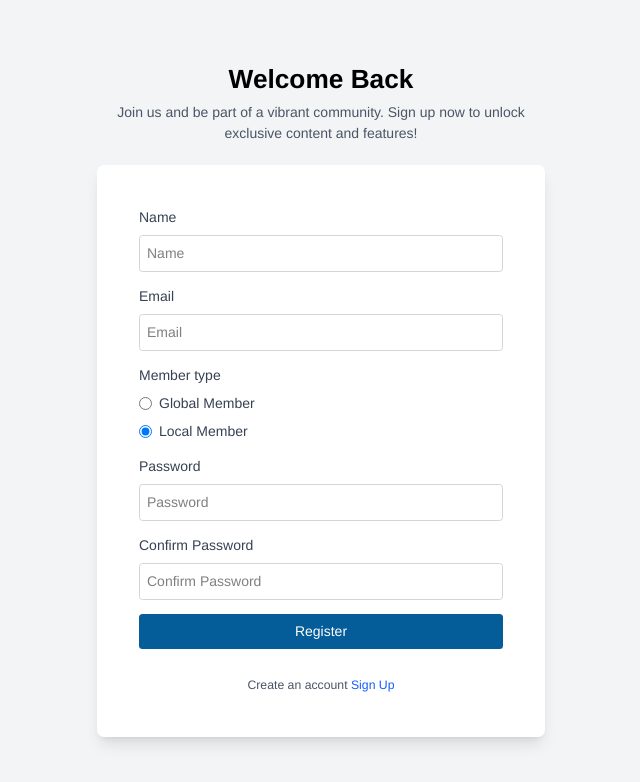
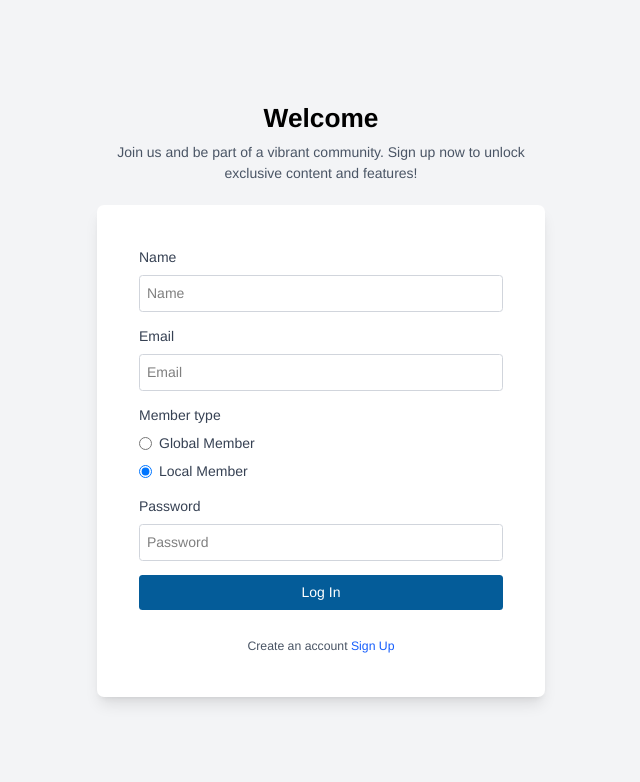
Before and after one commit to BishalModak/IEEE-Project, a React (Vite) app: page /signin in a window 1280 px wide. Shown: the top 782 px of the page, without its empty margins (319-959 px from the left). Built offline with nearby package versions, Linux system fonts and the light colour scheme.

Commit message:
Fixes done

```diff
--- a/package.json
+++ b/package.json
@@ -19,6 +19,7 @@
     "lucide-react": "^0.503.0",
     "match-sorter": "^8.0.0",
     "react": "^19.0.0",
+    "react-calendar": "^5.1.0",
     "react-dom": "^19.0.0",
     "react-fast-marquee": "^1.6.5",
     "react-icons": "^5.5.0",
--- a/src/Developers/Developers.jsx
+++ b/src/Developers/Developers.jsx
@@ -115,7 +115,7 @@ const Developers = () => {
       {/* current web master Cards */}
       <div className="text-center mt-6   mb-6">
 
-        <p className="text-4xl font-extrabold text-[#045C99] mt-6   underline">Web Masters</p>
+        <p className="text-4xl font-extrabold text-[#045C99] mt-6   ">Web Masters</p>
 
       </div>
       <div className="grid grid-cols-1 md:grid-cols-2 lg:grid-cols-3 gap-8">
@@ -142,7 +142,7 @@ const Developers = () => {
       {/* Guest developers Cards */}
       <div className="text-center mt-6   ">
 
-        <p className="text-4xl font-extrabold text-[#045C99] mt-14   underline">Guest Developer</p>
+        <p className="text-4xl font-extrabold text-[#045C99] mt-14   ">Guest Developer</p>
 
       </div>
       <div className="flex flex-row items-center justify-center mb-12 mt-5" >
@@ -171,7 +171,7 @@ const Developers = () => {
 
 
         {/* Guest graphic designer */}
-        <p className="text-4xl font-extrabold text-[#045C99] mt-14   underline">Guest UI/UX Designer</p>
+        <p className="text-4xl font-extrabold text-[#045C99] mt-14   ">Guest UI/UX Designer</p>
 
       </div>
       <div className="flex flex-row items-center justify-center mb-12 mt-5" >
@@ -217,7 +217,7 @@ const Developers = () => {
       </div>
 
       {/* Technologies Used */}
-      <div className="text-center mt-12  0">
+      <div className="text-center mt-12 mb-10  0">
         <h2 className="text-4xl font-bold text-black">Technologies Used</h2>
         <p className="text-lg text-gray-600 mt-6  ">Built with modern and reliable technologies</p>
         <div className="flex flex-wrap justify-evenly gap-8 mt-6">
--- a/src/Home/RecentNews/RecentNews.jsx
+++ b/src/Home/RecentNews/RecentNews.jsx
@@ -31,9 +31,9 @@ const RecentNews = () => {
         <section className="w-[80%] mx-auto my-24 font-sans text-gray-800">
         <div className="flex justify-between items-center mb-5">
           <h3 className="text-3xl font-bold text-gray-900">Recent News</h3>
-          <Link to="/news" className="text-[#045C99] font-bold hover:text-gray-600 transition-colors duration-300">
+          <a href='/news' className="text-[#045C99] font-bold hover:text-gray-600 transition-colors duration-300">
             Read All News
-          </Link>
+          </a>
         </div>
 
         <div className="grid grid-cols-1 md:grid-cols-2 lg:grid-cols-3 gap-7">
--- a/src/Members/AdvisorPanel.jsx
+++ b/src/Members/AdvisorPanel.jsx
@@ -3,7 +3,7 @@ import React from 'react';
 const AdvisorPanel = () => {
     return (
         <div>
-            <section className="text-center">
+            <section className="text-center mb-10">
                 <h1 className="text-3xl mt-4 font-bold text-[#045C99]">Current Advisory Panel</h1>
                 <p className="text-gray-600">Distinguished Advisors Supporting Our Mission</p>
                 <div className="flex flex-row justify-center gap-25  mt-6">
--- a/src/Members/Excom.jsx
+++ b/src/Members/Excom.jsx
@@ -25,8 +25,8 @@ const Excom = () => {
 
     return (
         <div>
-            <section className="text-center">
-                <h1 className="text-3xl font-bold mt-4 text-[#045C99]">Current Executive Committee Members (2025-2026)</h1>
+            <section className="text-center mb-10">
+                <h1 className="text-3xl font-bold mt-10 text-[#045C99]">Current Executive Committee Members (2025-2026)</h1>
                 <p className="text-gray-600">Leading Innovation and Technology Excellence</p>
                 <div className="grid grid-cols-1 sm:grid-cols-2 md:grid-cols-4 gap-6 mt-6">
                     {teamMembers.map((m, idx) => <MemberCard key={idx} {...m} />)}
--- a/src/News/News.jsx
+++ b/src/News/News.jsx
@@ -13,9 +13,9 @@ const News = () => {
             .then(data => setData(data));
     }, [])
     return (
-        <section className=''>
+        <section className='mb-10'>
             {/* Hero Header */}
-            <div className="relative w-full h-[60vh] overflow-hidden">
+            <div className="relative w-full h-[60vh] overflow-hidden mb-3">
                 <img src="/img/news.jpg" alt="News Banner" className="w-full h-full object-cover" />
                 <div className="absolute bottom-0 left-0 bg-black bg-opacity-50 text-white p-8 w-full">
                     <h2 className="text-3xl md:text-4xl font-semibold">
--- a/src/SignIn/SignIn.jsx
+++ b/src/SignIn/SignIn.jsx
@@ -7,7 +7,7 @@ const SignIn = () => {
     email: '',
     memberType: 'local',
     password: '',
-    confirmPassword: ''
+
   });
   const handleChange = (e) => {
     const { name, value, type } = e.target;
@@ -27,7 +27,7 @@ const SignIn = () => {
     <section className="bg-gray-100 min-h-screen flex items-center justify-center p-6">
       <div className="max-w-lg w-full ">
           <div className="text-center mb-6">
-            <h1 className="text-3xl font-semibold mb-2">Welcome Back</h1>
+            <h1 className="text-3xl font-semibold mb-2">Welcome</h1>
             <p className="text-gray-600 mb-6">
               Join us and be part of a vibrant community. Sign up now to unlock exclusive content and features!
             </p>
@@ -106,25 +106,13 @@ const SignIn = () => {
                 />
               </div>
 
-              <div className="text-left">
-                <label htmlFor="confirmPassword" className="block mb-2 text-gray-700">Confirm Password</label>
-                <input
-                  type="password"
-                  id="confirmPassword"
-                  name="confirmPassword"
-                  placeholder="Confirm Password"
-                  className="w-full border border-gray-300 rounded p-2"
-                  value={formData.confirmPassword}
-                  onChange={handleChange}
-                  required
-                />
-              </div>
+
 
               <button
                 type="submit"
                 className="w-full bg-[#045C99] hover:bg-blue-700 text-white py-2 px-4 rounded"
               >
-                Register
+                Log In
               </button>
 
               <p className="text-center text-sm text-gray-600 mt-4">
--- a/src/SignUp/SignUp.jsx
+++ b/src/SignUp/SignUp.jsx
@@ -96,9 +96,9 @@ const SignUp = () => {
 
 
               <div className="text-left">
-                <label htmlFor="IEEEID" className="block mb-2 text-gray-700">Password</label>
+                <label htmlFor="IEEEID" className="block mb-2 text-gray-700">IEEE ID</label>
                 <input
-                  type="number"
+                  type="text"
                   id="IEEEID"
                   name="IEEEID"
                   placeholder="IEEE ID"
--- a/src/blog/Blog.jsx
+++ b/src/blog/Blog.jsx
@@ -13,13 +13,13 @@ const Blog = () => {
     return (
         <>
             {/* Blog Title */}
-            <section className="text-center py-8">
+            <section className="text-center py-8 mb-10">
                 <h1 className="text-4xl text-[#045C99]  font-bold">IEEE LU SB Blogs</h1>
                 <p className="text-gray-600 mt-2 mx-2">Stay updated with the latest news, events and technical articles from our student branch</p>
             </section>
 
             {/* Main Blog Section */}
-            <section className="grid grid-cols-1 lg:grid-cols-[70%_30%] gap-6 w-[90%] mx-auto">
+            <section className="grid grid-cols-1 lg:grid-cols-[70%_30%] gap-6 w-[90%] mx-auto mb-12">
                 {/* Left: Blog List + Filters */}
                 <div>
                     {/* Filter Options */}
```
Also changed, not shown: src/IEEE/IEEELU.jsx (+19 -5 lines), 1 other file (tests, documents, lock files or other folders).
